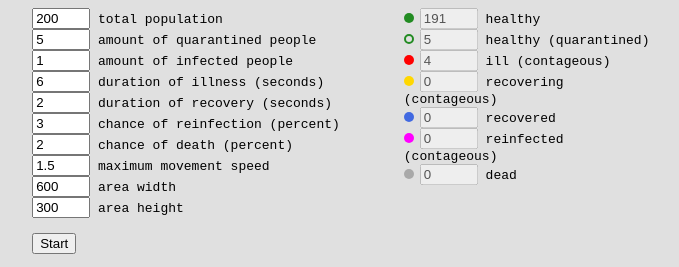
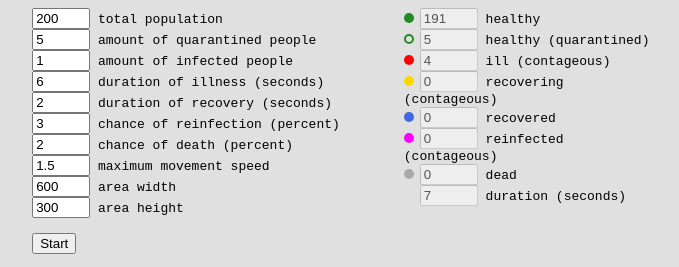
Before and after one commit to Alaricus/epidemic, a plain HTML site: page index.html in a window 1280 px wide. Both pictures are taken after a click on the input "Start". Shown: the top 267 px of the page, without its empty margins (297-976 px from the left). Drawn offline with Linux system fonts and the light colour scheme.

Commit message:
Add duration

```diff
--- a/index.html
+++ b/index.html
@@ -29,6 +29,7 @@
           <div class="result"><div class="legend recovered"></div><input disabled type="number" id="resultsRecovered"><span> recovered</span></div>
           <div class="result"><div class="legend reinfected"></div><input disabled type="number" id="resultsReinfected"><span> reinfected (contageous)</span></div>
           <div class="result"><div class="legend dead"></div><input disabled type="number" id="resultsDead"><span> dead</span></div>
+          <div class="result"><div class="legend"></div><input disabled type="number" id="resultsDuration"><span> duration (seconds)</span></div>
         </div>
       </div>
       <canvas></canvas>
--- a/index.js
+++ b/index.js
@@ -20,6 +20,7 @@ const resultsContageous = document.querySelector('#resultsContageous');
 const resultsRecovered = document.querySelector('#resultsRecovered');
 const resultsReinfected = document.querySelector('#resultsReinfected');
 const resultsDead = document.querySelector('#resultsDead');
+const resultsDuration = document.querySelector('#resultsDuration');
 
 let population = null;
 let infected = null;
@@ -45,6 +46,7 @@ const stats = {
   '7': 0
 };
 
+const start = Date.now();
 const tickrate = 33;
 let prev = Date.now();
 
@@ -233,6 +235,7 @@ const update = () => {
     resultsDead.value = stats['5'] || 0;
     resultsQuarantined.value = stats['6'] || 0;
     resultsReinfected.value = stats['7'] || 0;
+    resultsDuration.value = parseInt((Date.now() - start) / 1000);
   });
 
 
```
